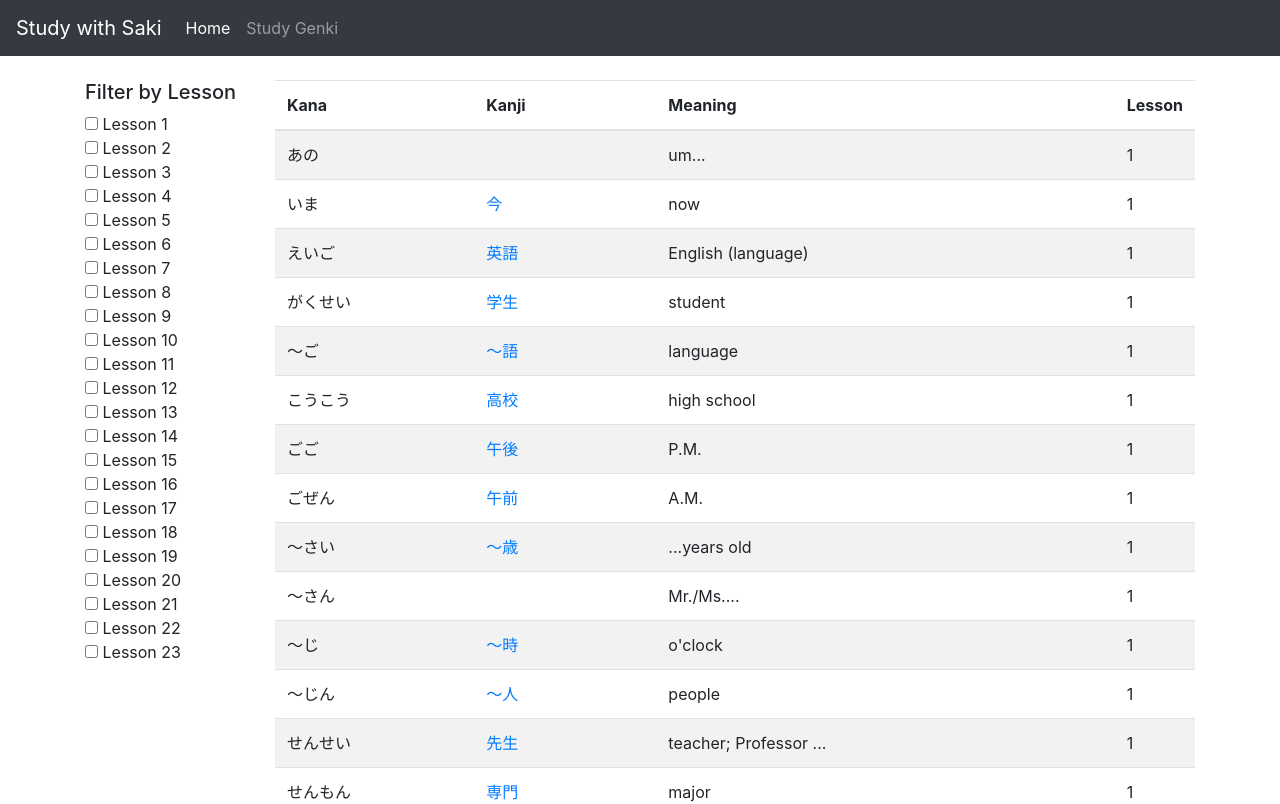
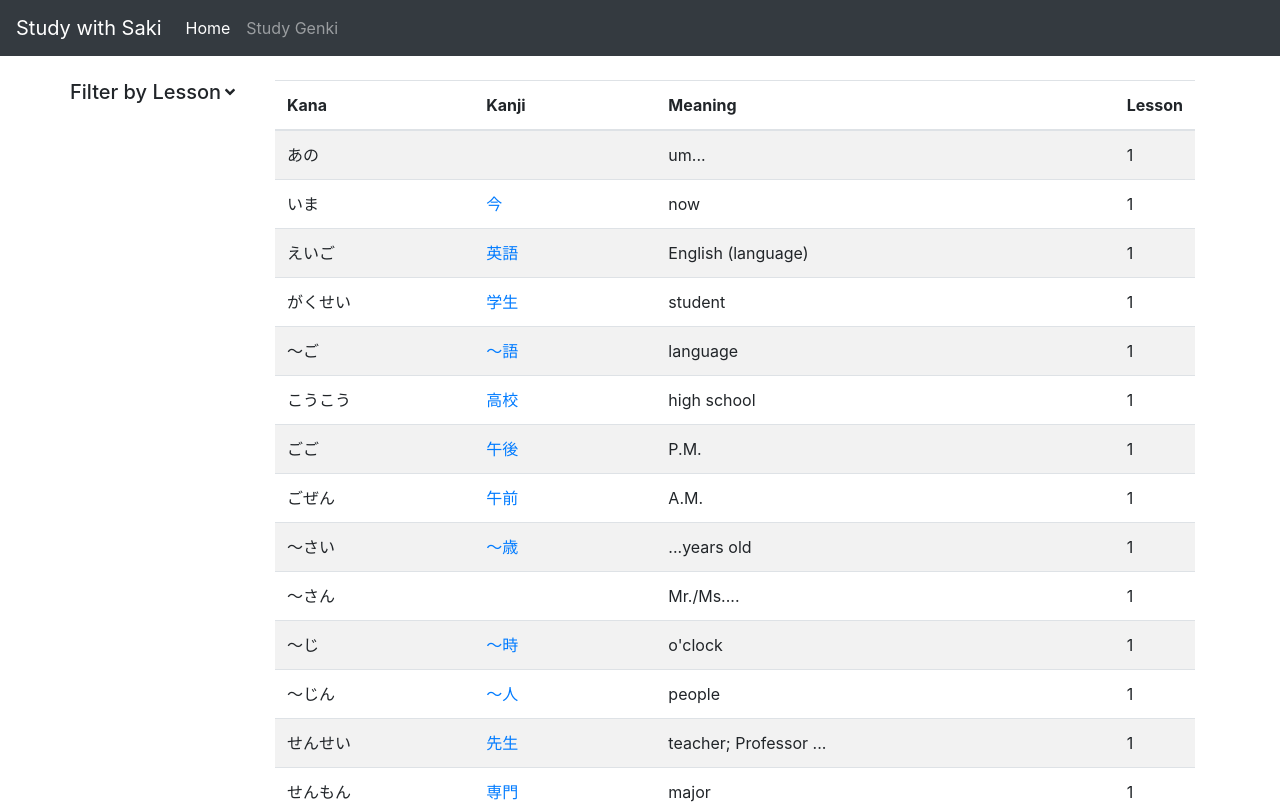
Before and after one commit to SakiYamanaka/japanese-teaching-website, an Angular app in the folder japanese-teaching-website/: page /genki-vocab in a window 1280 px wide. Shown: the top 804 px of the page. Built offline with nearby package versions, Linux system fonts and the light colour scheme.

Commit message:
added dropdown icon so filters arent always displayed

```diff
--- a/japanese-teaching-website/src/app/genki-vocab/genki-vocab.component.html
+++ b/japanese-teaching-website/src/app/genki-vocab/genki-vocab.component.html
@@ -1,9 +1,15 @@
 <div class="container">
     <div class="row">
         <div class="col-lg-2 col-md-12 col-sm-12">
-            <h5>Filter by Lesson</h5>
-            <div *ngFor="let item of [].constructor(23); index as i">
-                <input type="checkbox" id="lesson{{i+1}}checkbox"> Lesson {{i + 1}}
+            <div class="row">
+                <h5>Filter by Lesson </h5>
+                <fa-icon *ngIf="!isLessonFilterDisplayed" [icon]="faAngleDown" class="ml-1" (click)=setIsLessonFilterDisplayed()></fa-icon>
+                <fa-icon *ngIf="isLessonFilterDisplayed" [icon]="faAngleUp" class="ml-1" (click)=setIsLessonFilterDisplayed()></fa-icon>
+            </div>
+            <div *ngIf=isLessonFilterDisplayed>
+                <div *ngFor="let item of [].constructor(23); index as i" class="m-0">
+                    <input type="checkbox" id="lesson{{i+1}}checkbox"> Lesson {{i + 1}}
+                </div>
             </div>
         </div>
         <div class="col-lg-10 col-md-12 col-sm-12">
--- a/japanese-teaching-website/src/app/genki-vocab/genki-vocab.component.ts
+++ b/japanese-teaching-website/src/app/genki-vocab/genki-vocab.component.ts
@@ -1,4 +1,5 @@
 import { Component } from '@angular/core';
+import { faAngleDown, faAngleUp } from '@fortawesome/free-solid-svg-icons';
 import { genkiVocab } from './genki-vocab';
 
 
@@ -8,5 +9,12 @@ import { genkiVocab } from './genki-vocab';
 })
 
 export class GenkiVocabComponent {
+  faAngleDown = faAngleDown;
+  faAngleUp = faAngleUp;
   displayedGenkiVocab = genkiVocab;
+  isLessonFilterDisplayed = false;
+
+  setIsLessonFilterDisplayed() {
+    this.isLessonFilterDisplayed = !this.isLessonFilterDisplayed;
+  }
 }
```
